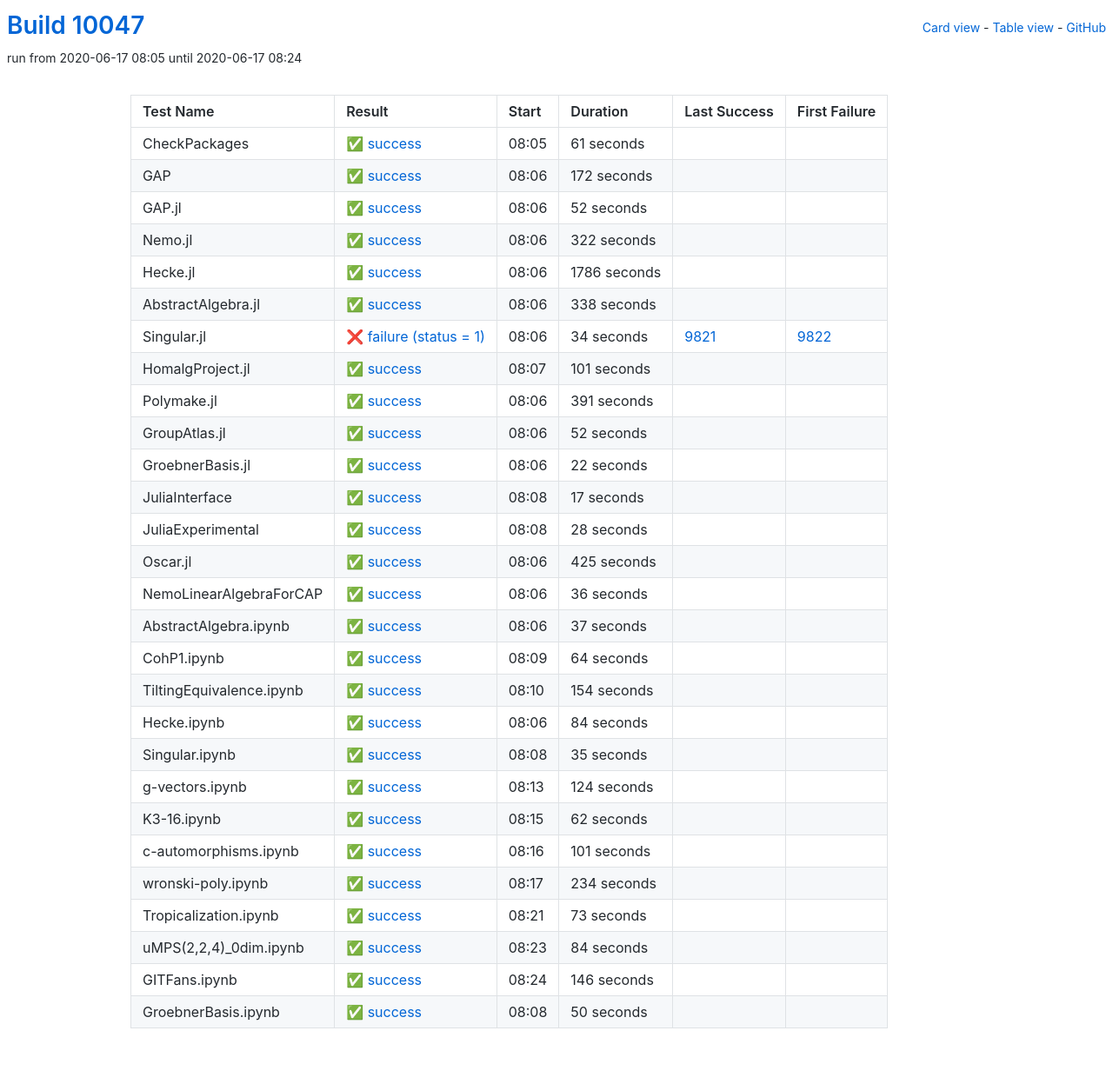
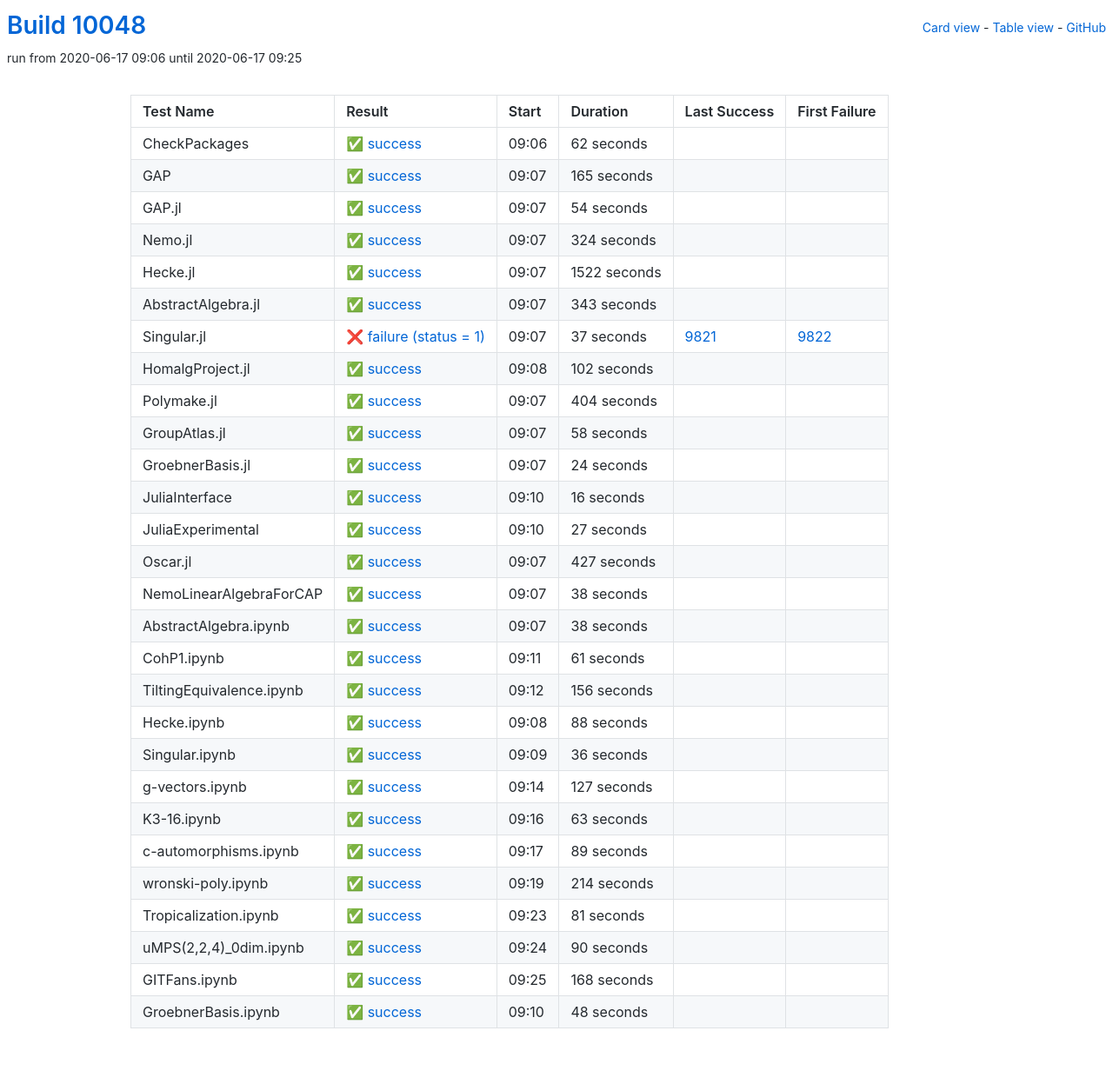
Before and after one commit to oscar-system/oscar-ci-status, a Jekyll site: the page built from table.html, in a window 1280 px wide. Shown: the whole page at 87% size. Built offline with Jekyll 4.4.1, drawn with Linux system fonts in a browser that asks for light colours.

Commit message:
Build #10048

```diff
--- a/_data/ci.yml
+++ b/_data/ci.yml
@@ -1,6 +1,6 @@
 ---
-build: 10047
-build_url: https://oscarci.mathematik.uni-kl.de/job/oscar/10047/
+build: 10048
+build_url: https://oscarci.mathematik.uni-kl.de/job/oscar/10048/
 job: oscar
 organization: oscar-system
 repo: oscar-ci-status
@@ -8,8 +8,200 @@
 tests:
 - name: CheckPackages
   id: checkpackages
-  log: https://oscarci.mathematik.uni-kl.de/job/oscar/10047/artifact/logs/build-10047/CheckPackages.log
-  start: 2020-06-17 08:05
+  log: https://oscarci.mathematik.uni-kl.de/job/oscar/10048/artifact/logs/build-10048/CheckPackages.log
+  start: 2020-06-17 09:06
+  success: true
+  exitcode: 0
+  status: success
+  duration: 62
+  last_success: false
+  last_success_url:
+  first_failure: false
+  first_failure_url:
+- name: GAP
+  id: gap
+  log: https://oscarci.mathematik.uni-kl.de/job/oscar/10048/artifact/logs/build-10048/GAP.log
+  start: 2020-06-17 09:07
+  success: true
+  exitcode: 0
+  status: success
+  duration: 165
+  last_success: false
+  last_success_url:
+  first_failure: false
+  first_failure_url:
+- name: GAP.jl
+  id: gap-jl
+  log: https://oscarci.mathematik.uni-kl.de/job/oscar/10048/artifact/logs/build-10048/GAP.jl.log
+  start: 2020-06-17 09:07
+  success: true
+  exitcode: 0
+  status: success
+  duration: 54
+  last_success: false
+  last_success_url:
+  first_failure: false
+  first_failure_url:
+- name: Nemo.jl
+  id: nemo-jl
+  log: https://oscarci.mathematik.uni-kl.de/job/oscar/10048/artifact/logs/build-10048/Nemo.jl.log
+  start: 2020-06-17 09:07
+  success: true
+  exitcode: 0
+  status: success
+  duration: 324
+  last_success: false
+  last_success_url:
+  first_failure: false
+  first_failure_url:
+- name: Hecke.jl
+  id: hecke-jl
+  log: https://oscarci.mathematik.uni-kl.de/job/oscar/10048/artifact/logs/build-10048/Hecke.jl.log
+  start: 2020-06-17 09:07
+  success: true
+  exitcode: 0
+  status: success
+  duration: 1522
+  last_success: false
+  last_success_url:
+  first_failure: false
+  first_failure_url:
+- name: AbstractAlgebra.jl
+  id: abstractalgebra-jl
+  log: https://oscarci.mathematik.uni-kl.de/job/oscar/10048/artifact/logs/build-10048/AbstractAlgebra.jl.log
+  start: 2020-06-17 09:07
+  success: true
+  exitcode: 0
+  status: success
+  duration: 343
+  last_success: false
+  last_success_url:
+  first_failure: false
+  first_failure_url:
+- name: Singular.jl
+  id: singular-jl
+  log: https://oscarci.mathematik.uni-kl.de/job/oscar/10048/artifact/logs/build-10048/Singular.jl.log
+  start: 2020-06-17 09:07
+  success: false
+  exitcode: 1
+  status: failure
+  duration: 37
+  last_success: 9821
+  last_success_url: https://oscarci.mathematik.uni-kl.de/job/oscar/9821/
+  first_failure: 9822
+  first_failure_url: https://oscarci.mathematik.uni-kl.de/job/oscar/9822/
+- name: HomalgProject.jl
+  id: homalgproject-jl
+  log: https://oscarci.mathematik.uni-kl.de/job/oscar/10048/artifact/logs/build-10048/HomalgProject.jl.log
+  start: 2020-06-17 09:08
+  success: true
+  exitcode: 0
+  status: success
+  duration: 102
+  last_success: false
+  last_success_url:
+  first_failure: false
+  first_failure_url:
+- name: Polymake.jl
+  id: polymake-jl
+  log: https://oscarci.mathematik.uni-kl.de/job/oscar/10048/artifact/logs/build-10048/Polymake.jl.log
+  start: 2020-06-17 09:07
+  success: true
+  exitcode: 0
+  status: success
+  duration: 404
+  last_success: false
+  last_success_url:
+  first_failure: false
+  first_failure_url:
+- name: GroupAtlas.jl
+  id: groupatlas-jl
+  log: https://oscarci.mathematik.uni-kl.de/job/oscar/10048/artifact/logs/build-10048/GroupAtlas.jl.log
+  start: 2020-06-17 09:07
+  success: true
+  exitcode: 0
+  status: success
+  duration: 58
+  last_success: false
+  last_success_url:
+  first_failure: false
+  first_failure_url:
+- name: GroebnerBasis.jl
+  id: groebnerbasis-jl
+  log: https://oscarci.mathematik.uni-kl.de/job/oscar/10048/artifact/logs/build-10048/GroebnerBasis.jl.log
+  start: 2020-06-17 09:07
+  success: true
+  exitcode: 0
+  status: success
+  duration: 24
+  last_success: false
+  last_success_url:
+  first_failure: false
+  first_failure_url:
+- name: JuliaInterface
+  id: juliainterface
+  log: https://oscarci.mathematik.uni-kl.de/job/oscar/10048/artifact/logs/build-10048/JuliaInterface.log
+  start: 2020-06-17 09:10
+  success: true
+  exitcode: 0
+  status: success
+  duration: 16
+  last_success: false
+  last_success_url:
+  first_failure: false
+  first_failure_url:
+- name: JuliaExperimental
+  id: juliaexperimental
+  log: https://oscarci.mathematik.uni-kl.de/job/oscar/10048/artifact/logs/build-10048/JuliaExperimental.log
+  start: 2020-06-17 09:10
+  success: true
+  exitcode: 0
+  status: success
+  duration: 27
+  last_success: false
+  last_success_url:
+  first_failure: false
+  first_failure_url:
+- name: Oscar.jl
+  id: oscar-jl
+  log: https://oscarci.mathematik.uni-kl.de/job/oscar/10048/artifact/logs/build-10048/Oscar.jl.log
+  start: 2020-06-17 09:07
+  success: true
+  exitcode: 0
+  status: success
+  duration: 427
+  last_success: false
+  last_success_url:
+  first_failure: false
+  first_failure_url:
+- name: NemoLinearAlgebraForCAP
+  id: nemolinearalgebraforcap
+  log: https://oscarci.mathematik.uni-kl.de/job/oscar/10048/artifact/logs/build-10048/NemoLinearAlgebraForCAP.log
+  start: 2020-06-17 09:07
+  success: true
+  exitcode: 0
+  status: success
+  duration: 38
+  last_success: false
+  last_success_url:
+  first_failure: false
+  first_failure_url:
+- name: AbstractAlgebra.ipynb
+  id: abstractalgebra-ipynb
+  log: https://oscarci.mathematik.uni-kl.de/job/oscar/10048/artifact/logs/build-10048/AbstractAlgebra.ipynb.log
+  start: 2020-06-17 09:07
+  success: true
+  exitcode: 0
+  status: success
+  duration: 38
+  last_success: false
+  last_success_url:
+  first_failure: false
+  first_failure_url:
+- name: CohP1.ipynb
+  id: cohp1-ipynb
+  log: https://oscarci.mathematik.uni-kl.de/job/oscar/10048/artifact/logs/build-10048/CohP1.ipynb.log
+  start: 2020-06-17 09:11
   success: true
   exitcode: 0
   status: success
@@ -18,166 +210,34 @@
   last_success_url:
   first_failure: false
   first_failure_url:
-- name: GAP
-  id: gap
-  log: https://oscarci.mathematik.uni-kl.de/job/oscar/10047/artifact/logs/build-10047/GAP.log
-  start: 2020-06-17 08:06
+- name: TiltingEquivalence.ipynb
+  id: tiltingequivalence-ipynb
+  log: https://oscarci.mathematik.uni-kl.de/job/oscar/10048/artifact/logs/build-10048/TiltingEquivalence.ipynb.log
+  start: 2020-06-17 09:12
   success: true
   exitcode: 0
   status: success
-  duration: 172
+  duration: 156
   last_success: false
   last_success_url:
   first_failure: false
   first_failure_url:
-- name: GAP.jl
-  id: gap-jl
-  log: https://oscarci.mathematik.uni-kl.de/job/oscar/10047/artifact/logs/build-10047/GAP.jl.log
-  start: 2020-06-17 08:06
+- name: Hecke.ipynb
+  id: hecke-ipynb
+  log: https://oscarci.mathematik.uni-kl.de/job/oscar/10048/artifact/logs/build-10048/Hecke.ipynb.log
+  start: 2020-06-17 09:08
   success: true
   exitcode: 0
   status: success
-  duration: 52
+  duration: 88
   last_success: false
   last_success_url:
   first_failure: false
   first_failure_url:
-- name: Nemo.jl
-  id: nemo-jl
-  log: https://oscarci.mathematik.uni-kl.de/job/oscar/10047/artifact/logs/build-10047/Nemo.jl.log
-  start: 2020-06-17 08:06
-  success: true
-  exitcode: 0
-  status: success
-  duration: 322
-  last_success: false
-  last_success_url:
-  first_failure: false
-  first_failure_url:
-- name: Hecke.jl
-  id: hecke-jl
-  log: https://oscarci.mathematik.uni-kl.de/job/oscar/10047/artifact/logs/build-10047/Hecke.jl.log
-  start: 2020-06-17 08:06
-  success: true
-  exitcode: 0
-  status: success
-  duration: 1786
-  last_success: false
-  last_success_url:
-  first_failure: false
-  first_failure_url:
-- name: AbstractAlgebra.jl
-  id: abstractalgebra-jl
-  log: https://oscarci.mathematik.uni-kl.de/job/oscar/10047/artifact/logs/build-10047/AbstractAlgebra.jl.log
-  start: 2020-06-17 08:06
-  success: true
-  exitcode: 0
-  status: success
-  duration: 338
-  last_success: false
-  last_success_url:
-  first_failure: false
-  first_failure_url:
-- name: Singular.jl
-  id: singular-jl
-  log: https://oscarci.mathematik.uni-kl.de/job/oscar/10047/artifact/logs/build-10047/Singular.jl.log
-  start: 2020-06-17 08:06
-  success: false
-  exitcode: 1
-  status: failure
-  duration: 34
-  last_success: 9821
-  last_success_url: https://oscarci.mathematik.uni-kl.de/job/oscar/9821/
-  first_failure: 9822
-  first_failure_url: https://oscarci.mathematik.uni-kl.de/job/oscar/9822/
-- name: HomalgProject.jl
-  id: homalgproject-jl
-  log: https://oscarci.mathematik.uni-kl.de/job/oscar/10047/artifact/logs/build-10047/HomalgProject.jl.log
-  start: 2020-06-17 08:07
-  success: true
-  exitcode: 0
-  status: success
-  duration: 101
-  last_success: false
-  last_success_url:
-  first_failure: false
-  first_failure_url:
-- name: Polymake.jl
-  id: polymake-jl
-  log: https://oscarci.mathematik.uni-kl.de/job/oscar/10047/artifact/logs/build-10047/Polymake.jl.log
-  start: 2020-06-17 08:06
-  success: true
-  exitcode: 0
-  status: success
-  duration: 391
-  last_success: false
-  last_success_url:
-  first_failure: false
-  first_failure_url:
-- name: GroupAtlas.jl
-  id: groupatlas-jl
-  log: https://oscarci.mathematik.uni-kl.de/job/oscar/10047/artifact/logs/build-10047/GroupAtlas.jl.log
-  start: 2020-06-17 08:06
-  success: true
-  exitcode: 0
-  status: success
-  duration: 52
-  last_success: false
-  last_success_url:
-  first_failure: false
-  first_failure_url:
-- name: GroebnerBasis.jl
-  id: groebnerbasis-jl
-  log: https://oscarci.mathematik.uni-kl.de/job/oscar/10047/artifact/logs/build-10047/GroebnerBasis.jl.log
-  start: 2020-06-17 08:06
-  success: true
-  exitcode: 0
-  status: success
-  duration: 22
-  last_success: false
-  last_success_url:
-  first_failure: false
-  first_failure_url:
-- name: JuliaInterface
-  id: juliainterface
-  log: https://oscarci.mathematik.uni-kl.de/job/oscar/10047/artifact/logs/build-10047/JuliaInterface.log
-  start: 2020-06-17 08:08
-  success: true
-  exitcode: 0
-  status: success
-  duration: 17
-  last_success: false
-  last_success_url:
-  first_failure: false
-  first_failure_url:
-- name: JuliaExperimental
-  id: juliaexperimental
-  log: https://oscarci.mathematik.uni-kl.de/job/oscar/10047/artifact/logs/build-10047/JuliaExperimental.log
-  start: 2020-06-17 08:08
-  success: true
-  exitcode: 0
-  status: success
-  duration: 28
-  last_success: false
-  last_success_url:
-  first_failure: false
-  first_failure_url:
-- name: Oscar.jl
-  id: oscar-jl
-  log: https://oscarci.mathematik.uni-kl.de/job/oscar/10047/artifact/logs/build-10047/Oscar.jl.log
-  start: 2020-06-17 08:06
-  success: true
-  exitcode: 0
-  status: success
-  duration: 425
-  last_success: false
-  last_success_url:
-  first_failure: false
-  first_failure_url:
-- name: NemoLinearAlgebraForCAP
-  id: nemolinearalgebraforcap
-  log: https://oscarci.mathematik.uni-kl.de/job/oscar/10047/artifact/logs/build-10047/NemoLinearAlgebraForCAP.log
-  start: 2020-06-17 08:06
+- name: Singular.ipynb
+  id: singular-ipynb
+  log: https://oscarci.mathematik.uni-kl.de/job/oscar/10048/artifact/logs/build-10048/Singular.ipynb.log
+  start: 2020-06-17 09:09
   success: true
   exitcode: 0
   status: success
@@ -186,158 +246,98 @@
   last_success_url:
   first_failure: false
   first_failure_url:
-- name: AbstractAlgebra.ipynb
-  id: abstractalgebra-ipynb
-  log: https://oscarci.mathematik.uni-kl.de/job/oscar/10047/artifact/logs/build-10047/AbstractAlgebra.ipynb.log
-  start: 2020-06-17 08:06
+- name: g-vectors.ipynb
+  id: g-vectors-ipynb
+  log: https://oscarci.mathematik.uni-kl.de/job/oscar/10048/artifact/logs/build-10048/g-vectors.ipynb.log
+  start: 2020-06-17 09:14
   success: true
   exitcode: 0
   status: success
-  duration: 37
-  last_success: false
-  last_success_url:
-  first_failure: false
-  first_failure_url:
-- name: CohP1.ipynb
-  id: cohp1-ipynb
-  log: https://oscarci.mathematik.uni-kl.de/job/oscar/10047/artifact/logs/build-10047/CohP1.ipynb.log
-  start: 2020-06-17 08:09
-  success: true
-  exitcode: 0
-  status: success
-  duration: 64
-  last_success: false
-  last_success_url:
-  first_failure: false
-  first_failure_url:
-- name: TiltingEquivalence.ipynb
-  id: tiltingequivalence-ipynb
-  log: https://oscarci.mathematik.uni-kl.de/job/oscar/10047/artifact/logs/build-10047/TiltingEquivalence.ipynb.log
-  start: 2020-06-17 08:10
-  success: true
-  exitcode: 0
-  status: success
-  duration: 154
-  last_success: false
-  last_success_url:
-  first_failure: false
-  first_failure_url:
-- name: Hecke.ipynb
-  id: hecke-ipynb
-  log: https://oscarci.mathematik.uni-kl.de/job/oscar/10047/artifact/logs/build-10047/Hecke.ipynb.log
-  start: 2020-06-17 08:06
-  success: true
-  exitcode: 0
-  status: success
-  duration: 84
-  last_success: false
-  last_success_url:
-  first_failure: false
-  first_failure_url:
-- name: Singular.ipynb
-  id: singular-ipynb
-  log: https://oscarci.mathematik.uni-kl.de/job/oscar/10047/artifact/logs/build-10047/Singular.ipynb.log
-  start: 2020-06-17 08:08
-  success: true
-  exitcode: 0
-  status: success
-  duration: 35
-  last_success: false
-  last_success_url:
-  first_failure: false
-  first_failure_url:
-- name: g-vectors.ipynb
-  id: g-vectors-ipynb
-  log: https://oscarci.mathematik.uni-kl.de/job/oscar/10047/artifact/logs/build-10047/g-vectors.ipynb.log
-  start: 2020-06-17 08:13
-  success: true
-  exitcode: 0
-  status: success
-  duration: 124
+  duration: 127
   last_success: false
   last_success_url:
   first_failure: false
   first_failure_url:
 - name: K3-16.ipynb
   id: k3-16-ipynb
-  log: https://oscarci.mathematik.uni-kl.de/job/oscar/10047/artifact/logs/build-10047/K3-16.ipynb.log
-  start: 2020-06-17 08:15
+  log: https://oscarci.mathematik.uni-kl.de/job/oscar/10048/artifact/logs/build-10048/K3-16.ipynb.log
+  start: 2020-06-17 09:16
   success: true
   exitcode: 0
   status: success
-  duration: 62
+  duration: 63
   last_success: false
   last_success_url:
   first_failure: false
   first_failure_url:
 - name: c-automorphisms.ipynb
   id: c-automorphisms-ipynb
-  log: https://oscarci.mathematik.uni-kl.de/job/oscar/10047/artifact/logs/build-10047/c-automorphisms.ipynb.log
-  start: 2020-06-17 08:16
+  log: https://oscarci.mathematik.uni-kl.de/job/oscar/10048/artifact/logs/build-10048/c-automorphisms.ipynb.log
+  start: 2020-06-17 09:17
   success: true
   exitcode: 0
   status: success
-  duration: 101
+  duration: 89
   last_success: false
   last_success_url:
   first_failure: false
   first_failure_url:
 - name: wronski-poly.ipynb
   id: wronski-poly-ipynb
-  log: https://oscarci.mathematik.uni-kl.de/job/oscar/10047/artifact/logs/build-10047/wronski-poly.ipynb.log
-  start: 2020-06-17 08:17
+  log: https://oscarci.mathematik.uni-kl.de/job/oscar/10048/artifact/logs/build-10048/wronski-poly.ipynb.log
+  start: 2020-06-17 09:19
   success: true
   exitcode: 0
   status: success
-  duration: 234
+  duration: 214
   last_success: false
   last_success_url:
   first_failure: false
   first_failure_url:
 - name: Tropicalization.ipynb
   id: tropicalization-ipynb
-  log: https://oscarci.mathematik.uni-kl.de/job/oscar/10047/artifact/logs/build-10047/Tropicalization.ipynb.log
-  start: 2020-06-17 08:21
+  log: https://oscarci.mathematik.uni-kl.de/job/oscar/10048/artifact/logs/build-10048/Tropicalization.ipynb.log
+  start: 2020-06-17 09:23
   success: true
   exitcode: 0
   status: success
-  duration: 73
+  duration: 81
   last_success: false
   last_success_url:
   first_failure: false
   first_failure_url:
 - name: uMPS(2,2,4)_0dim.ipynb
   id: umps-2-2-4-0dim-ipynb
-  log: https://oscarci.mathematik.uni-kl.de/job/oscar/10047/artifact/logs/build-10047/uMPS-2-2-4-_0dim.ipynb.log
-  start: 2020-06-17 08:23
+  log: https://oscarci.mathematik.uni-kl.de/job/oscar/10048/artifact/logs/build-10048/uMPS-2-2-4-_0dim.ipynb.log
+  start: 2020-06-17 09:24
   success: true
   exitcode: 0
   status: success
-  duration: 84
+  duration: 90
   last_success: false
   last_success_url:
   first_failure: false
   first_failure_url:
 - name: GITFans.ipynb
   id: gitfans-ipynb
-  log: https://oscarci.mathematik.uni-kl.de/job/oscar/10047/artifact/logs/build-10047/GITFans.ipynb.log
-  start: 2020-06-17 08:24
+  log: https://oscarci.mathematik.uni-kl.de/job/oscar/10048/artifact/logs/build-10048/GITFans.ipynb.log
+  start: 2020-06-17 09:25
   success: true
   exitcode: 0
   status: success
-  duration: 146
+  duration: 168
   last_success: false
   last_success_url:
   first_failure: false
   first_failure_url:
 - name: GroebnerBasis.ipynb
   id: groebnerbasis-ipynb
-  log: https://oscarci.mathematik.uni-kl.de/job/oscar/10047/artifact/logs/build-10047/GroebnerBasis.ipynb.log
-  start: 2020-06-17 08:08
+  log: https://oscarci.mathematik.uni-kl.de/job/oscar/10048/artifact/logs/build-10048/GroebnerBasis.ipynb.log
+  start: 2020-06-17 09:10
   success: true
   exitcode: 0
   status: success
-  duration: 50
+  duration: 48
   last_success: false
   last_success_url:
   first_failure: false
```
Also changed, not shown: README.md.
